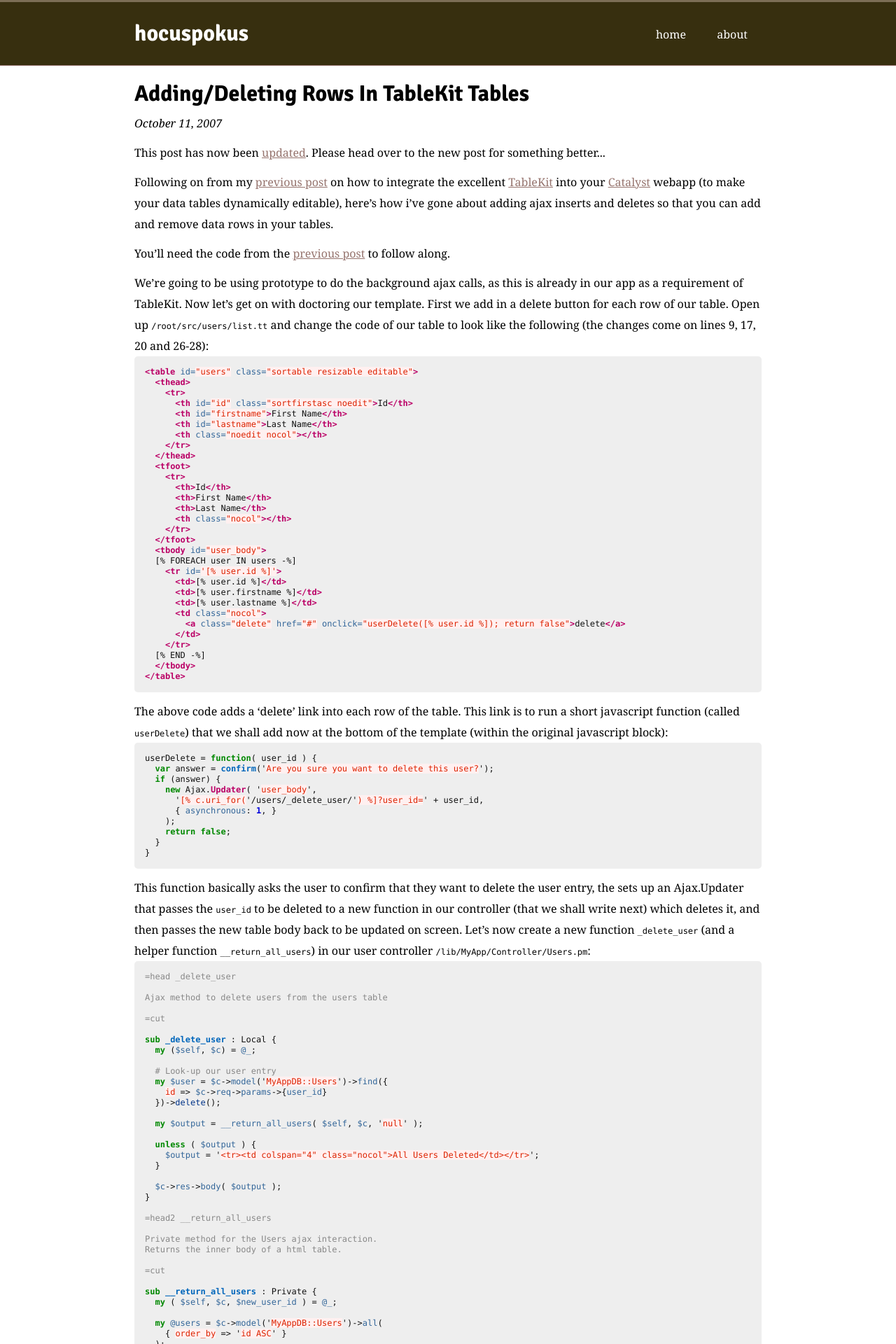
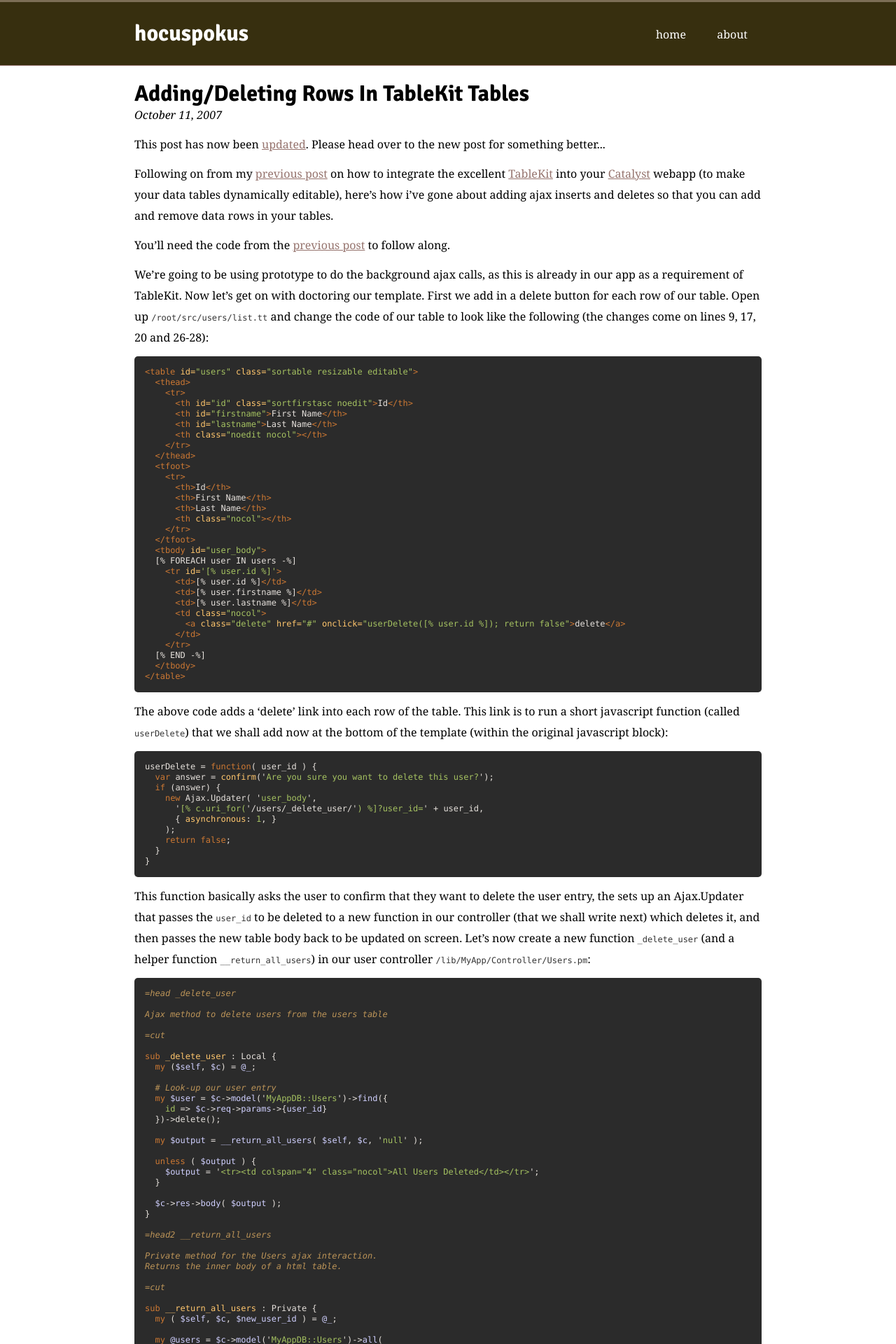
Before and after one commit to dazoakley/hocuspokus.net, a Jekyll site: the page built from _posts/2007-10-11-adding-deleting-rows-to-tablekit-tables.markdown, in a window 1280 px wide. Shown: the top 1920 px of the page at 70% size. Built offline with Jekyll 4.4.1, drawn with Linux system fonts in a browser that asks for light colours; some web fonts are replaced; Markdown is read by kramdown in place of the engine named in the settings; comment, search, counter and statistics services are not loaded.

Commit message:
Update the code highlighting to use the railscasts theme ^_^

```diff
--- a/css/styles.css
+++ b/css/styles.css
@@ -1,4 +1,7 @@
-/* @override http://localhost:4000/css/styles.css */
+/* @override
+	http://localhost:4000/css/styles.css
+	http://hocuspokus.net/css/styles.css
+*/
 
 /*	Less Framework 4
 	http://lessframework.com
@@ -70,7 +73,7 @@ h1, h2, h3, h4, h5, h6 {
   font-family: 'Signika', 'Helvetica Neue', Arial, Helvetica, Geneva, sans-serif;
 }
 
-div, p, h2, h3, h4, h5, h6 {
+p, h2, h3, h4, h5, h6, .highlight {
   margin-top: 12px;
 }
 
@@ -90,8 +93,13 @@ a:hover {
 
 /* Code */
 
+p code {
+  color: #333;
+}
+
 .highlight, code {
   font: 12px monaco, "bitstream vera sans mono", "andale mono", "lucida console", monospace;
+  color: #E6E1DC;
 }
 
 pre {
@@ -118,7 +126,7 @@ pre code {
 pre::-webkit-scrollbar,
 .highlight::-webkit-scrollbar {
   height: .6em;
-  background-color: #eee;
+  background-color: #2b2b2b;
   border-radius: 5px;
 }
 
--- a/css/syntax.css
+++ b/css/syntax.css
@@ -1,62 +1,75 @@
-/* @override http://localhost:4000/css/syntax.css */
+/* @override
+	http://localhost:4000/css/syntax.css
+	http://hocuspokus.net/css/syntax.css
+*/
 
+.highlight  { background: #2B2B2B; color: #E6E1DC}
 .highlight .hll { background-color: #ffffcc }
-.highlight .c { color: #888888 } /* Comment */
-.highlight .err { color: #a61717; background-color: #e3d2d2 } /* Error */
-.highlight .k { color: #008800; font-weight: bold } /* Keyword */
-.highlight .cm { color: #888888 } /* Comment.Multiline */
-.highlight .cp { color: #cc0000; font-weight: bold } /* Comment.Preproc */
-.highlight .c1 { color: #888888 } /* Comment.Single */
-.highlight .cs { color: #cc0000; font-weight: bold; background-color: #fff0f0 } /* Comment.Special */
-.highlight .gd { color: #000000; background-color: #ffdddd } /* Generic.Deleted */
-.highlight .ge { font-style: italic } /* Generic.Emph */
-.highlight .gr { color: #aa0000 } /* Generic.Error */
-.highlight .gh { color: #303030 } /* Generic.Heading */
-.highlight .gi { color: #000000; background-color: #ddffdd } /* Generic.Inserted */
-.highlight .go { color: #888888 } /* Generic.Output */
-.highlight .gp { color: #555555 } /* Generic.Prompt */
-.highlight .gs { font-weight: bold } /* Generic.Strong */
-.highlight .gu { color: #606060 } /* Generic.Subheading */
-.highlight .gt { color: #aa0000 } /* Generic.Traceback */
-.highlight .kc { color: #008800; font-weight: bold } /* Keyword.Constant */
-.highlight .kd { color: #008800; font-weight: bold } /* Keyword.Declaration */
-.highlight .kn { color: #008800; font-weight: bold } /* Keyword.Namespace */
-.highlight .kp { color: #008800 } /* Keyword.Pseudo */
-.highlight .kr { color: #008800; font-weight: bold } /* Keyword.Reserved */
-.highlight .kt { color: #888888; font-weight: bold } /* Keyword.Type */
-.highlight .m { color: #0000DD; font-weight: bold } /* Literal.Number */
-.highlight .s { color: #dd2200; background-color: #fff0f0 } /* Literal.String */
-.highlight .na { color: #336699 } /* Name.Attribute */
-.highlight .nb { color: #003388 } /* Name.Builtin */
-.highlight .nc { color: #bb0066; font-weight: bold } /* Name.Class */
-.highlight .no { color: #003366; font-weight: bold } /* Name.Constant */
-.highlight .nd { color: #555555 } /* Name.Decorator */
-.highlight .ne { color: #bb0066; font-weight: bold } /* Name.Exception */
-.highlight .nf { color: #0066bb; font-weight: bold } /* Name.Function */
-.highlight .nl { color: #336699; font-style: italic } /* Name.Label */
-.highlight .nn { color: #bb0066; font-weight: bold } /* Name.Namespace */
-.highlight .py { color: #336699; font-weight: bold } /* Name.Property */
-.highlight .nt { color: #bb0066; font-weight: bold } /* Name.Tag */
-.highlight .nv { color: #336699 } /* Name.Variable */
-.highlight .ow { color: #008800 } /* Operator.Word */
-.highlight .w { color: #bbbbbb } /* Text.Whitespace */
-.highlight .mf { color: #0000DD; font-weight: bold } /* Literal.Number.Float */
-.highlight .mh { color: #0000DD; font-weight: bold } /* Literal.Number.Hex */
-.highlight .mi { color: #0000DD; font-weight: bold } /* Literal.Number.Integer */
-.highlight .mo { color: #0000DD; font-weight: bold } /* Literal.Number.Oct */
-.highlight .sb { color: #dd2200; background-color: #fff0f0 } /* Literal.String.Backtick */
-.highlight .sc { color: #dd2200; background-color: #fff0f0 } /* Literal.String.Char */
-.highlight .sd { color: #dd2200; background-color: #fff0f0 } /* Literal.String.Doc */
-.highlight .s2 { color: #dd2200; background-color: #fff0f0 } /* Literal.String.Double */
-.highlight .se { color: #0044dd; background-color: #fff0f0 } /* Literal.String.Escape */
-.highlight .sh { color: #dd2200; background-color: #fff0f0 } /* Literal.String.Heredoc */
-.highlight .si { color: #3333bb; background-color: #fff0f0 } /* Literal.String.Interpol */
-.highlight .sx { color: #22bb22; background-color: #f0fff0 } /* Literal.String.Other */
-.highlight .sr { color: #008800; background-color: #fff0ff } /* Literal.String.Regex */
-.highlight .s1 { color: #dd2200; background-color: #fff0f0 } /* Literal.String.Single */
-.highlight .ss { color: #aa6600; background-color: #fff0f0 } /* Literal.String.Symbol */
-.highlight .bp { color: #003388 } /* Name.Builtin.Pseudo */
-.highlight .vc { color: #336699 } /* Name.Variable.Class */
-.highlight .vg { color: #dd7700 } /* Name.Variable.Global */
-.highlight .vi { color: #3333bb } /* Name.Variable.Instance */
-.highlight .il { color: #0000DD; font-weight: bold } /* Literal.Number.Integer.Long */
+.highlight .c { color: #BC9458; font-style: italic} /* Comment */
+.highlight .err { color: #E6E1DC} /* Error */
+.highlight .g { color: #E6E1DC} /* Generic */
+.highlight .k { color: #CC7833} /* Keyword */
+.highlight .l { color: #E6E1DC} /* Literal */
+.highlight .n { color: #E6E1DC} /* Name */
+.highlight .o { color: #E6E1DC} /* Operator */
+.highlight .x { color: #E6E1DC} /* Other */
+.highlight .p { color: #E6E1DC} /* Punctuation */
+.highlight .cm { color: #BC9458; font-style: italic} /* Comment.Multiline */
+.highlight .cp { color: #CC7833} /* Comment.Preproc */
+.highlight .c1 { color: #BC9458; font-style: italic} /* Comment.Single */
+.highlight .cs { color: #BC9458; font-style: italic} /* Comment.Special */
+.highlight .gd { color: #E6E1DC; background-color: #660000 } /* Generic.Deleted */
+.highlight .ge { color: #E6E1DC} /* Generic.Emph */
+.highlight .gr { color: #FFFFFF; background-color: #990000 } /* Generic.Error */
+.highlight .gh { color: #FFFFFF} /* Generic.Heading */
+.highlight .gi { color: #E6E1DC; background-color: #144212 } /* Generic.Inserted */
+.highlight .go { color: #E6E1DC} /* Generic.Output */
+.highlight .gp { color: #E6E1DC} /* Generic.Prompt */
+.highlight .gs { color: #E6E1DC} /* Generic.Strong */
+.highlight .gu { color: #FFFFFF} /* Generic.Subheading */
+.highlight .gt { color: #E6E1DC} /* Generic.Traceback */
+.highlight .kc { color: #CC7833} /* Keyword.Constant */
+.highlight .kd { color: #CC7833} /* Keyword.Declaration */
+.highlight .kn { color: #CC7833} /* Keyword.Namespace */
+.highlight .kp { color: #CC7833} /* Keyword.Pseudo */
+.highlight .kr { color: #CC7833} /* Keyword.Reserved */
+.highlight .kt { color: #DA4939} /* Keyword.Type */
+.highlight .ld { color: #E6E1DC} /* Literal.Date */
+.highlight .m { color: #A5C261} /* Literal.Number */
+.highlight .s { color: #A5C261} /* Literal.String */
+.highlight .na { color: #FFC66D} /* Name.Attribute */
+.highlight .nb { color: #E6E1DC} /* Name.Builtin */
+.highlight .nc { color: #E6E1DC} /* Name.Class */
+.highlight .no { color: #6D9CBE} /* Name.Constant */
+.highlight .nd { color: #E6E1DC} /* Name.Decorator */
+.highlight .ni { color: #E6E1DC} /* Name.Entity */
+.highlight .ne { color: #E6E1DC} /* Name.Exception */
+.highlight .nf { color: #FFC66D} /* Name.Function */
+.highlight .nl { color: #E6E1DC} /* Name.Label */
+.highlight .nn { color: #E6E1DC} /* Name.Namespace */
+.highlight .nx { color: #E6E1DC} /* Name.Other */
+.highlight .py { color: #E6E1DC} /* Name.Property */
+.highlight .nt { color: #CC7833} /* Name.Tag */
+.highlight .nv { color: #D0D0FF} /* Name.Variable */
+.highlight .ow { color: #E6E1DC} /* Operator.Word */
+.highlight .w { color: #E6E1DC} /* Text.Whitespace */
+.highlight .mf { color: #A5C261} /* Literal.Number.Float */
+.highlight .mh { color: #A5C261} /* Literal.Number.Hex */
+.highlight .mi { color: #A5C261} /* Literal.Number.Integer */
+.highlight .mo { color: #A5C261} /* Literal.Number.Oct */
+.highlight .sb { color: #A5C261} /* Literal.String.Backtick */
+.highlight .sc { color: #A5C261} /* Literal.String.Char */
+.highlight .sd { color: #A5C261} /* Literal.String.Doc */
+.highlight .s2 { color: #A5C261} /* Literal.String.Double */
+.highlight .se { color: #A5C261} /* Literal.String.Escape */
+.highlight .sh { color: #A5C261} /* Literal.String.Heredoc */
+.highlight .si { color: #A5C261} /* Literal.String.Interpol */
+.highlight .sx { color: #A5C261} /* Literal.String.Other */
+.highlight .sr { color: #A5C261} /* Literal.String.Regex */
+.highlight .s1 { color: #A5C261} /* Literal.String.Single */
+.highlight .ss { color: #A5C261} /* Literal.String.Symbol */
+.highlight .bp { color: #E6E1DC} /* Name.Builtin.Pseudo */
+.highlight .vc { color: #D0D0FF} /* Name.Variable.Class */
+.highlight .vg { color: #D0D0FF} /* Name.Variable.Global */
+.highlight .vi { color: #D0D0FF} /* Name.Variable.Instance */
+.highlight .il { color: #A5C261} /* Literal.Number.Integer.Long */
```
